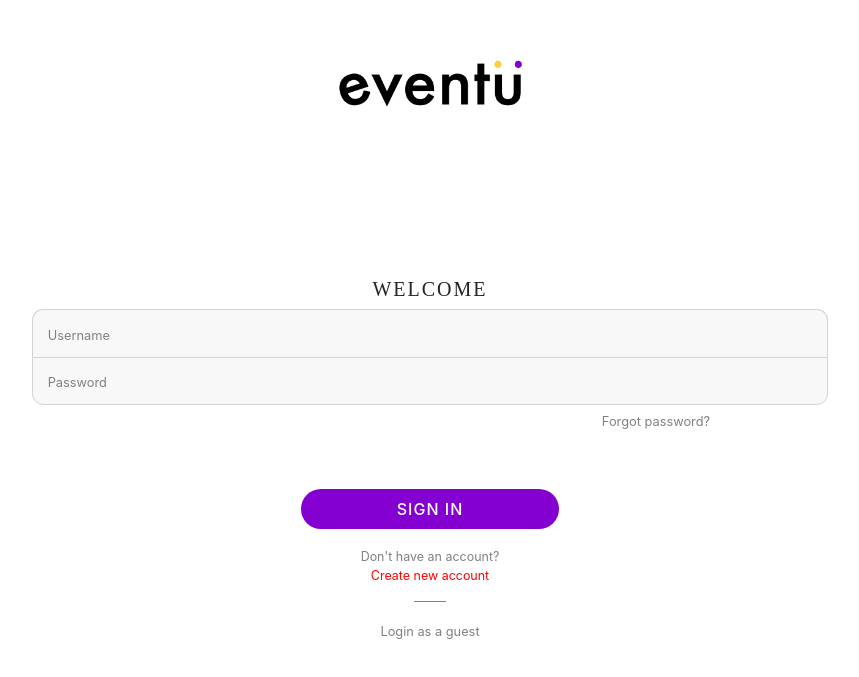
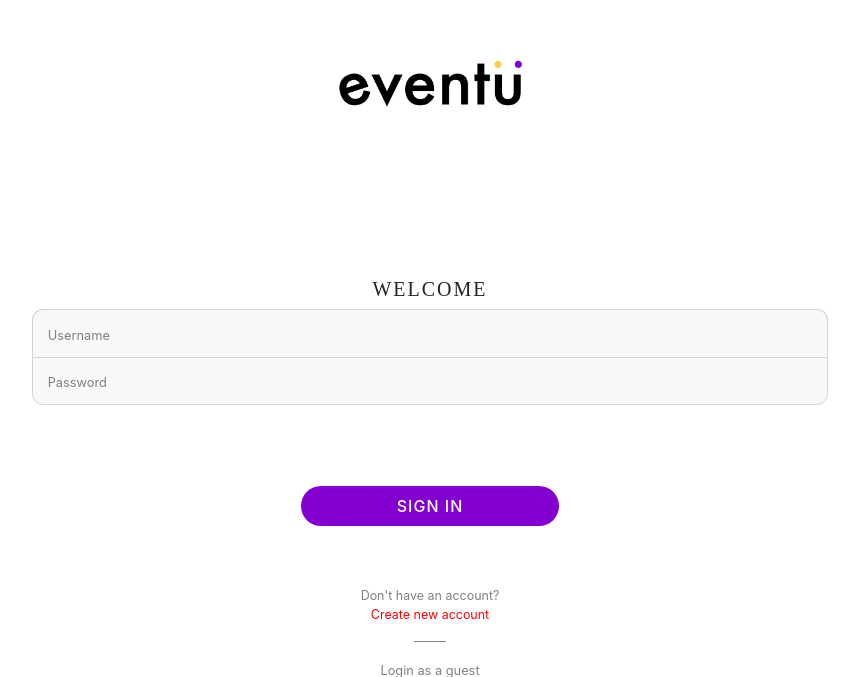
Before and after one commit to KikoWen/eventu-app, a React (Create React App) app: page / in a window 1280 px wide. Shown: the part 123-800 px from the top of the page, without its empty margins (140-999 px from the left). Built offline with nearby package versions, Linux system fonts and the light colour scheme.

Commit message:
login name added

```diff
--- a/src/RouteEvents.jsx
+++ b/src/RouteEvents.jsx
@@ -1,7 +1,7 @@
 import React, {Component} from 'react';
 import {Link } from "@reach/router";
 import Event from './Event';
-import { getEvents } from './Api';
+import { getEvents, getSingleUser } from './Api';
 import Footer from './Footer.jsx';
 
 class RouteEvents extends Component{
@@ -50,9 +50,14 @@ class RouteEvents extends Component{
             //   time: '10th Oct 2019',
             //   category: 'miscellaneous',
             // }
-            ]
-          }
-      }
+            ],
+            currentUser: null
+        }
+    }
+
+    setCurrentUser = (user) => {
+        this.setState({currentUser:user})
+    }
 
       routeGetEvents = () => {
           getEvents().then(res => {
@@ -61,13 +66,21 @@ class RouteEvents extends Component{
       }
 
       componentDidMount(){
-          this.routeGetEvents();
+            this.routeGetEvents();
+
+            var userId = localStorage.getItem('userId')
+
+             if (userId){
+                 getSingleUser(userId).then(res =>  this.setState({currentUser:res.data}))
+             }
       }
+
+
 
 
       render(){
 
-        var {events} = this.state
+        var {events, currentUser} = this.state
         return (
             <div className="container homepage-container">
                 <div className="header">
@@ -79,7 +92,11 @@ class RouteEvents extends Component{
                         </div>
                     </div>
                     <div className="header2">
-                        <h6 className="hi-name">Hi, Kathryn</h6>
+                        <h6 className="hi-name">
+                            {
+                                currentUser? (<span>Hi, {currentUser.name}</span>) : null
+                            }
+                        </h6>
                         <div className="filter">
                         <div className="filter">
                             <p className="filter-p">filter</p>
--- a/src/RouteLogin.jsx
+++ b/src/RouteLogin.jsx
@@ -48,11 +48,11 @@ class RouteLogin extends Component {
                     <h5 class="welcome">WELCOME</h5>
                     <input type="text" name="username-input" id="Username-input" placeholder="Username"/>
                     <input type="password" name="password-input" id="Password-input" placeholder="Password"/>
-                    <p>Forgot password?</p>
+                    <p class="alert">{this.state.message}</p>
                 </div>
 
                 <button type="Sign-in" class="btn-purple">SIGN IN</button>
-                {/* <p class="alret">{this.state.message}</p> */}
+                <p class="alert">{this.state.message}</p>
             </form>
 
                 <div class="notice-for-signup">
--- a/src/Scss/App.scss
+++ b/src/Scss/App.scss
@@ -33,7 +33,7 @@ $font-family: 'Raleway', sans-serif;
     padding:1em 2em;
     box-sizing: border-box;
     overflow: hidden;
-    // position: relative;
+    position: relative;
     // border:1px red solid;
     .header{
         flex:0 0 auto;
@@ -41,6 +41,8 @@ $font-family: 'Raleway', sans-serif;
     .main{
         flex:1 1 auto;
         overflow-y:scroll;
+        border: 1px green solid;
+        margin-bottom: 4em;
     }
 
     footer{
--- a/src/Scss/_homepage.scss
+++ b/src/Scss/_homepage.scss
@@ -64,6 +64,7 @@ h6 {
 
 .featured-card {
 	margin-top: 2em;
+	overflow: hidden;
 
 	// background-image: linear-gradient(165deg, rgba(0,0,0,0) 43%,$primary-color);
 	width: 86%;
@@ -101,7 +102,7 @@ h6 {
 .event-info {
 	text-align: left;
 	// margin-top: 15em;
-	padding: 0 1em;
+	padding: 0 0.8em;
 }
 
 .event-price{
@@ -122,6 +123,11 @@ h6 {
 	.fas {
 		color: white;
 	}
+}
+.card-description {
+	font-size: 1em;
+	overflow: hidden;
+	color: white;
 }
 
 p {
--- a/src/Scss/_login.scss
+++ b/src/Scss/_login.scss
@@ -73,7 +73,7 @@ $primary-color: #8400d1;
 	font-size: 0.8em;
 }
 
-.alret {
+.alert {
 	color: gray;
 }
 .notice-for-signup {
```
